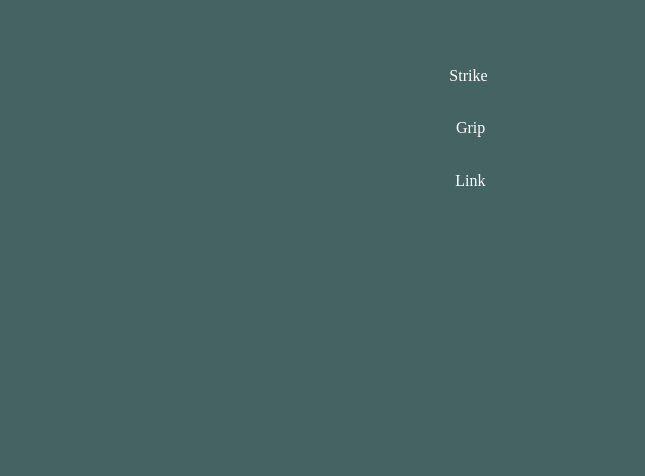
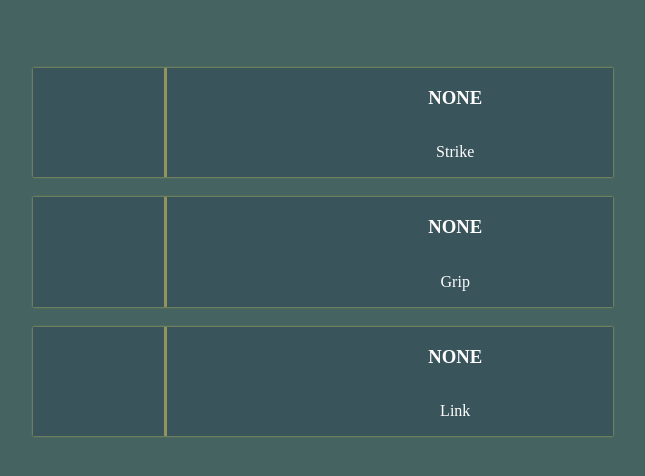
Before and after one commit to Kakalanp/ZawBuilder, a React (Create React App) app: page / in a window 1280 px wide. Shown: the top 476 px of the page, without its empty margins (317-962 px from the left). Built offline with nearby package versions, Linux system fonts and the light colour scheme.

Commit message:
Add small details in CSS

```diff
--- a/src/components/App.css
+++ b/src/components/App.css
@@ -18,15 +18,30 @@ body {
 .piece {
   display: flex;
   justify-content: space-around;
+  background-color: rgba(56, 80, 90, 0.8);
+  margin: 20px;
+  box-shadow: 0 0 2px 0 rgba(232,213,93,0.75);
+  -webkit-box-shadow: 0 0 2px 0 rgba(232,213,93,0.75);
+  -moz-box-shadow: 0 0 2px 0 rgba(232,213,93,0.75);
 }
 
 .piece:hover {
   color: #e8d55d;
 }
 
+.piece-img {
+  border-right: 3px solid rgba(232,213,93,0.5);
+}
+
+.piece-text {
+  display: flex;
+  flex-direction: column;
+  justify-content: center;
+}
+
 #finalZaw, #builder {
-  width: 40vw;
-  min-width: 620px;
+  width: 620px;
+  max-width: 80vw;
 }
 
 #strike-selector, #grip-selector, #link-selector {
@@ -50,6 +65,11 @@ body {
   transition: transform 0.8s;
   transform-style: preserve-3d;
   cursor: pointer;
+  border: solid 1px transparent
+}
+
+.part-inner:hover, .part-inner:focus {
+  border: solid 1px #e8d55d
 }
 
 .part-inner:hover  h3, .part-inner:focus  h3 {
--- a/src/components/App.js
+++ b/src/components/App.js
@@ -92,29 +92,29 @@ function App () {
     <>
       <div id='builder'>
         <div className='piece' onClick={() => OpenPieceSelection('strike')}>
-          <div>
-            <img id='strike-img' src={zawParts.strike.img && require('../assets/images/strike/' + zawParts.strike.img + '.png')}></img>
+          <div className='piece-img'>
+            <img src={zawParts.strike.img && require('../assets/images/strike/' + zawParts.strike.img + '.png')}></img>
           </div>
-          <div>
-            <h3 id='strike-name'>{zawParts.strike.name !== '' ? zawParts.strike.name : 'NONE'}</h3>
+          <div className='piece-text'>
+            <h3>{zawParts.strike.name ? zawParts.strike.name : 'NONE'}</h3>
             <p>Strike</p>
           </div>
         </div>
         <div className='piece' onClick={() => OpenPieceSelection('grip')}>
-          <div>
-            <img id='grip-img' src={zawParts.grip.img && require('../assets/images/grip/' + zawParts.grip.img + '.png')}></img>
+          <div className='piece-img'>
+            <img src={zawParts.grip.img && require('../assets/images/grip/' + zawParts.grip.img + '.png')}></img>
           </div>
-          <div>
-            <h3 id='grip-name'>{zawParts.grip.name !== '' ? zawParts.grip.name : 'NONE'}</h3>
+          <div className='piece-text'>
+            <h3>{zawParts.grip.name ? zawParts.grip.name : 'NONE'}</h3>
             <p>Grip</p>
           </div>
         </div>
         <div className='piece' onClick={() => OpenPieceSelection('link')}>
-          <div>
-            <img id='link-img' src={zawParts.link.img && require('../assets/images/link/' + zawParts.link.img + '.png')}></img>
+          <div className='piece-img'>
+            <img src={zawParts.link.img && require('../assets/images/link/' + zawParts.link.img + '.png')}></img>
           </div>
-          <div>
-            <h3 id='link-name'>{zawParts.link.name !== '' ? zawParts.link.name : 'NONE'}</h3>
+          <div className='piece-text'>
+            <h3>{zawParts.link.name ? zawParts.link.name : 'NONE'}</h3>
             <p>Link</p>
           </div>
         </div>
```
